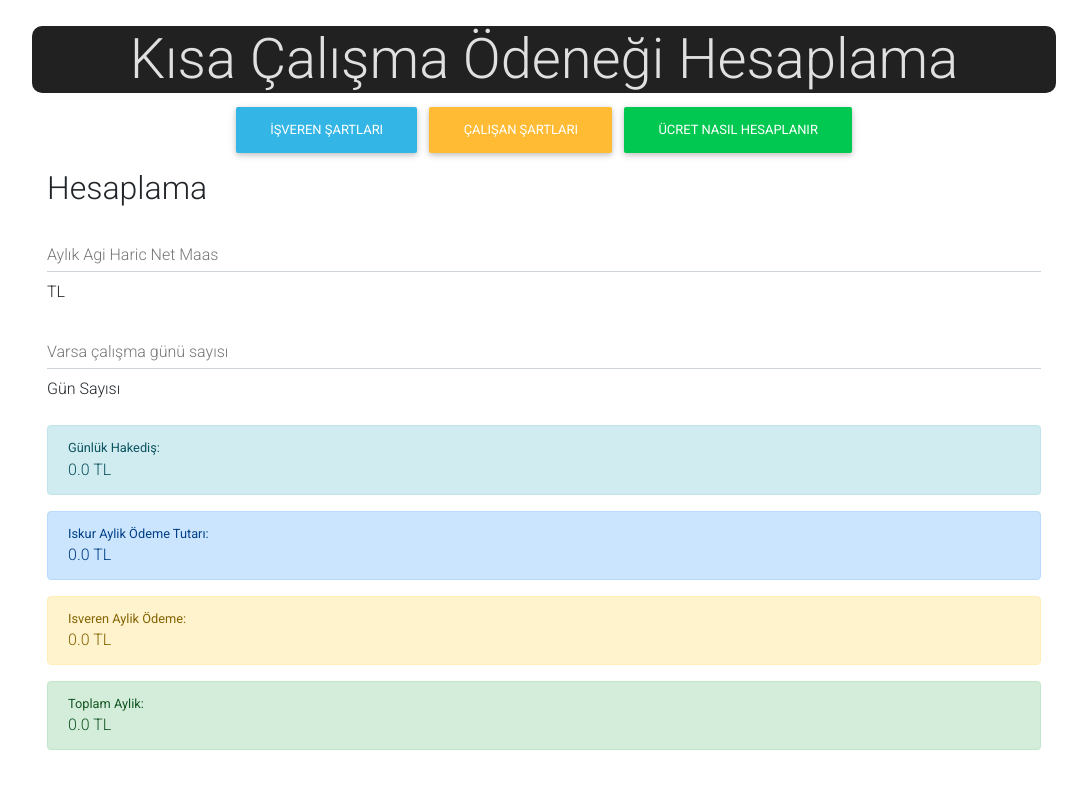
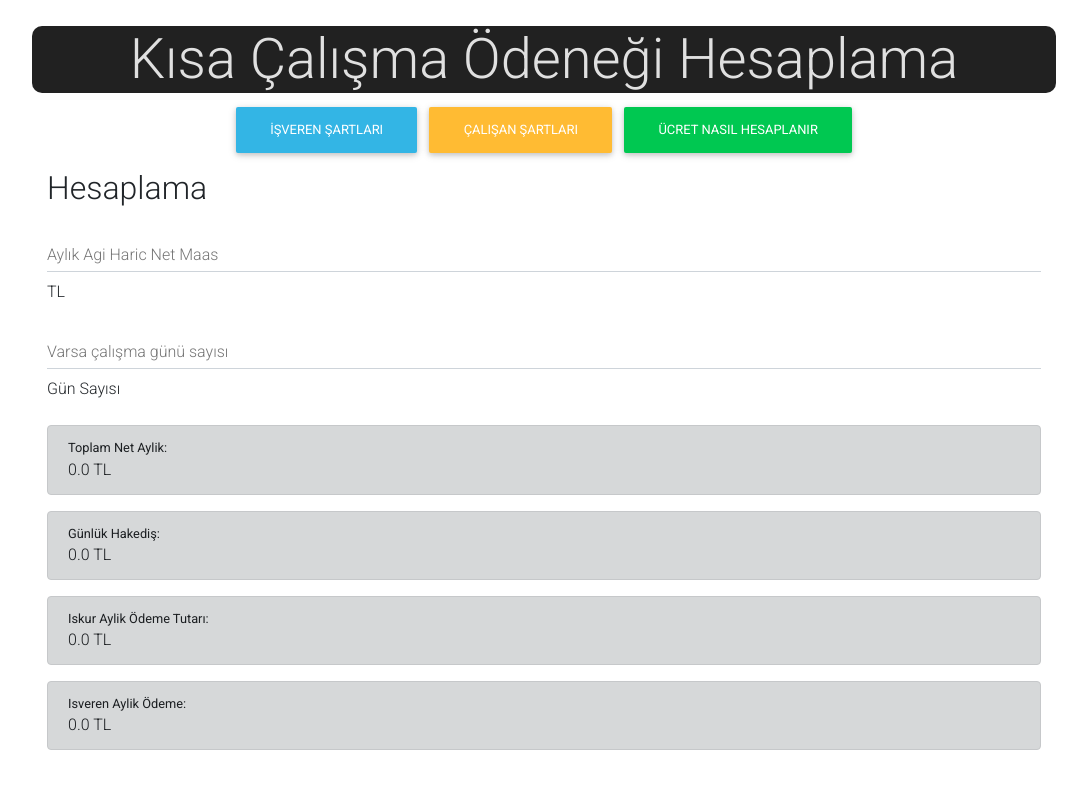
Before and after one commit to oktayibis/kisa-calisma-hesaplama, a React (Create React App) app: page / in a window 1280 px wide. Shown: the top 788 px of the page, without its empty margins (96-1183 px from the left). Built offline with nearby package versions, Linux system fonts and the light colour scheme.

Commit message:
UI improved

```diff
--- a/src/component/Culculate.jsx
+++ b/src/component/Culculate.jsx
@@ -33,13 +33,16 @@ const Culculate = () => {
             Gün Sayısı
           </MDBInput>
 
+          <MDBAlert color={monthlyTotal > 1700 ? 'success' : 'dark'}>
+        <small className="d-flex justify-content-evenly">Toplam Net Aylik: </small>
+        {monthlyTotal.toFixed(1)} TL
+      </MDBAlert>
 
-
-      <MDBAlert color="info">
+      <MDBAlert color="dark">
         <small className="d-flex justify-content-evenly">Günlük Hakediş:</small>
         {dailyPay.toFixed(1)} TL
       </MDBAlert>
-      <MDBAlert color={iskurPay === 4381 ? "danger" : "primary"}>
+      <MDBAlert color={iskurPay === 4381 ? "danger" : "dark"}>
         <small className="d-flex justify-content-evenly">
           Iskur Aylik Ödeme Tutarı:
         </small>
@@ -48,16 +51,13 @@ const Culculate = () => {
           ? "  --IsKur un ödeme miktari brüt asgari ücretin %150 sinden fazla olamaz! "
           : ""}
       </MDBAlert>
-      <MDBAlert color="warning">
+      <MDBAlert color="dark">
         <small className="d-flex justify-content-evenly">
           Isveren Aylik Ödeme:{" "}
         </small>
         {isverenPay.toFixed(1)} TL
       </MDBAlert>
-      <MDBAlert color="success">
-        <small className="d-flex justify-content-evenly">Toplam Aylik: </small>
-        {monthlyTotal.toFixed(1)} TL
-      </MDBAlert>
+
     </div>
   );
 };
```
